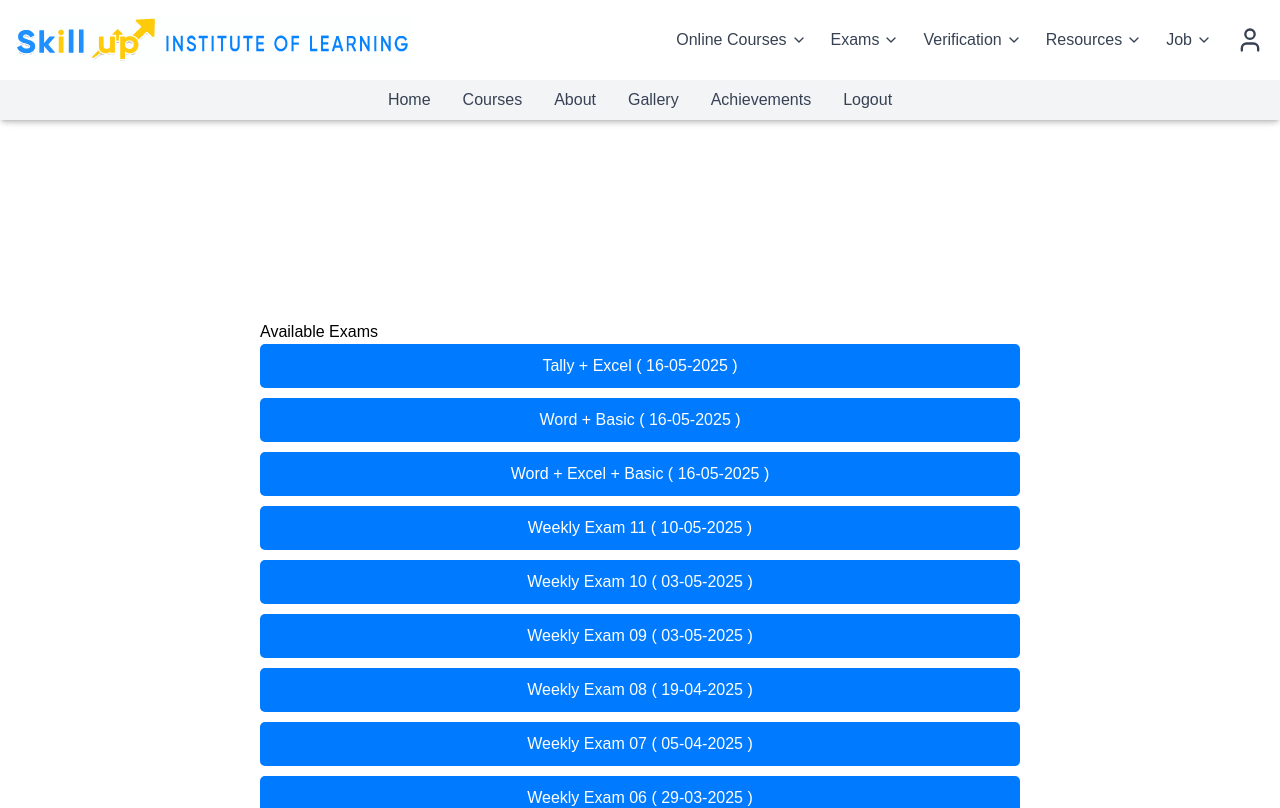
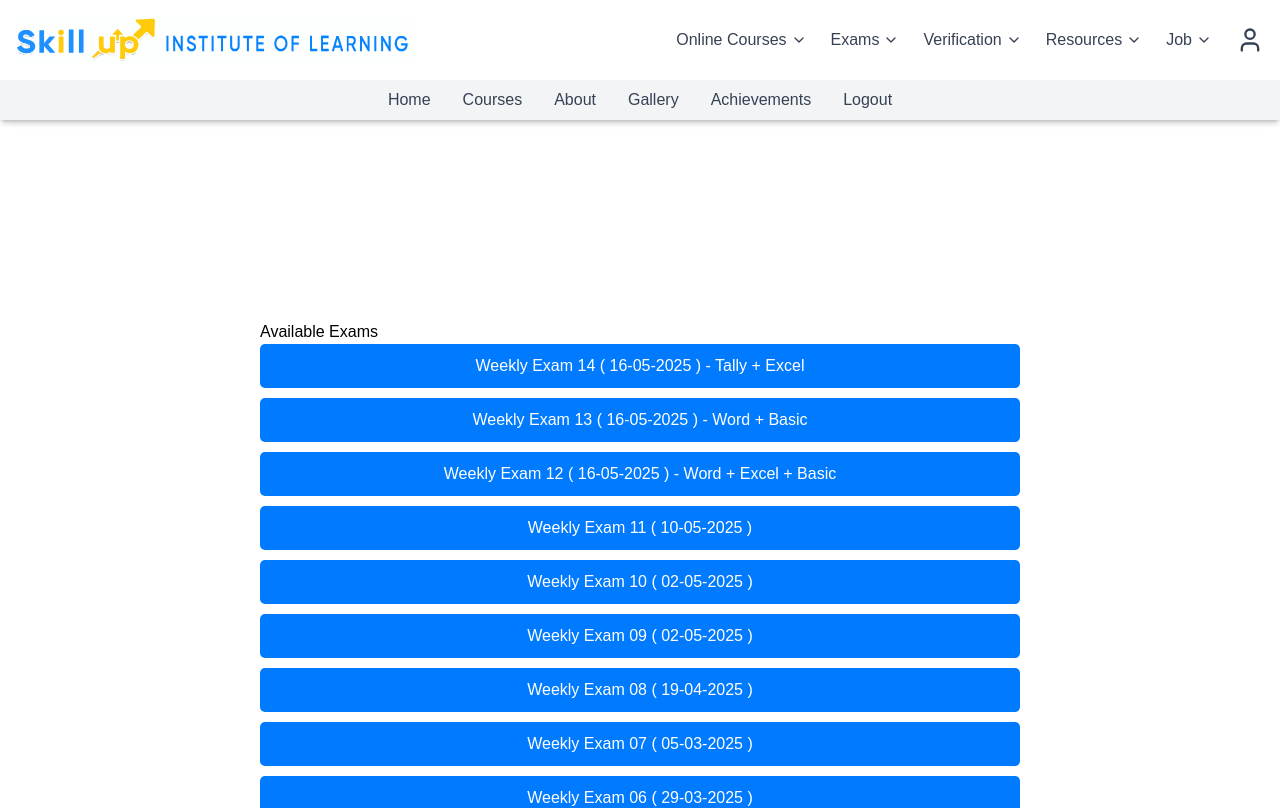
Before and after one commit to Mahi-singh03/NEXT-SKILLUP, a Next.js app: page /weeky-exam in a window 1280 px wide. Shown: the top 808 px of the page. Built offline with nearby package versions, Linux system fonts and the light colour scheme; sample sign-in values are in the browser's storage.

Commit message:
new fixes

```diff
--- a/src/app/(Main App)/weeky-exam/page.js
+++ b/src/app/(Main App)/weeky-exam/page.js
@@ -8,74 +8,74 @@ import "./style/WeeklyExanList.css";
 
 const exams = [
   {
-    id: "Weekly Exam 14 ( 16-05-2025 )",
-    title: "Tally + Excel ( 16-05-2025 )",
-    path: "/exams/weekly-exam/WE_14",
+    id: "WE_14",
+    title: "Weekly Exam 14 ( 16-05-2025 ) - Tally + Excel",
+    path: "/weeky-exam/WE_14",
   },
   {
-    id: "Weekly Exam 13 ( 16-05-2025 )",
-    title: "Word + Basic ( 16-05-2025 )",
-    path: "/exams/weekly-exam/WE_13",
+    id: "WE_13",
+    title: "Weekly Exam 13 ( 16-05-2025 ) - Word + Basic",
+    path: "/weeky-exam/WE_13",
   },
   {
-    id: "Weekly Exam 12 ( 16-05-2025 )",
-    title: "Word + Excel + Basic ( 16-05-2025 )",
-    path: "/exams/weekly-exam/WE_12",
+    id: "WE_12",
+    title: "Weekly Exam 12 ( 16-05-2025 ) - Word + Excel + Basic",
+    path: "/weeky-exam/WE_12",
   },
   {
-    id: "Weekly Exam 11 ( 10-05-2025 )",
+    id: "WE_11",
     title: "Weekly Exam 11 ( 10-05-2025 )",
-    path: "/exams/weekly-exam/WE_11",
+    path: "/weeky-exam/WE_11",
   },
   {
-    id: "Weekly Exam 10 ( 02-05-2025 )",
-    title: "Weekly Exam 10 ( 03-05-2025 )",
-    path: "/exams/weekly-exam/WE_10",
+    id: "WE_10",
+    title: "Weekly Exam 10 ( 02-05-2025 )",
+    path: "/weeky-exam/WE_10",
   },
   {
-    id: "Weekly Exam 09 ( 02-05-2025 )",
-    title: "Weekly Exam 09 ( 03-05-2025 )",
-    path: "/exams/weekly-exam/WE_9",
+    id: "WE_9",
+    title: "Weekly Exam 09 ( 02-05-2025 )",
+    path: "/weeky-exam/WE_9",
   },
   {
-    id: "Weekly Exam 08 ( 19-04-2025 )",
+    id: "WE_8",
     title: "Weekly Exam 08 ( 19-04-2025 )",
-    path: "/exams/weekly-exam/WE_8",
+    path: "/weeky-exam/WE_8",
   },
   {
-    id: "Weekly Exam 07 ( 05-03-2025 )",
-    title: "Weekly Exam 07 ( 05-04-2025 )",
-    path: "/exams/weekly-exam/WE_7",
+    id: "WE_7",
+    title: "Weekly Exam 07 ( 05-03-2025 )",
+    path: "/weeky-exam/WE_7",
   },
   {
-    id: "Weekly Exam 06 ( 29-03-2025 )",
+    id: "WE_6",
     title: "Weekly Exam 06 ( 29-03-2025 )",
-    path: "/exams/weekly-exam/WE_6",
+    path: "/weeky-exam/WE_6",
   },
   {
-    id: "Weekly Exam 05 ( 22-03-2025 )",
+    id: "WE_5",
     title: "Weekly Exam 05 ( 22-03-2025 )",
-    path: "/exams/weekly-exam/WE_5",
+    path: "/weeky-exam/WE_5",
   },
   {
-    id: "Weekly Exam 04 ( 15-03-2025 )",
+    id: "WE_4",
     title: "Weekly Exam 04 ( 15-03-2025 )",
-    path: "/exams/weekly-exam/WE_4",
+    path: "/weeky-exam/WE_4",
   },
   {
-    id: "Weekly Exam 03 ( 08-03-2025 )",
+    id: "WE_3",
     title: "Weekly Exam 03 ( 08-03-2025 )",
-    path: "/exams/weekly-exam/WE_3",
+    path: "/weeky-exam/WE_3",
   },
   {
-    id: "Weekly Exam 02 ( 01-03-2025 )",
+    id: "WE_2",
     title: "Weekly Exam 02 ( 01-03-2025 )",
-    path: "/exams/weekly-exam/WE_2",
+    path: "/weeky-exam/WE_2",
   },
   {
-    id: "Weekly Exam 01 ( 22-02-2025 )",
+    id: "WE_1",
     title: "Weekly Exam 01 ( 22-02-2025 )",
-    path: "/exams/weekly-exam/WE_1",
+    path: "/weeky-exam/WE_1",
   },
 ];
 
```
Also changed, not shown: src/app/(Main App)/weeky-exam/[examId]/page.js (+15 -15 lines).
